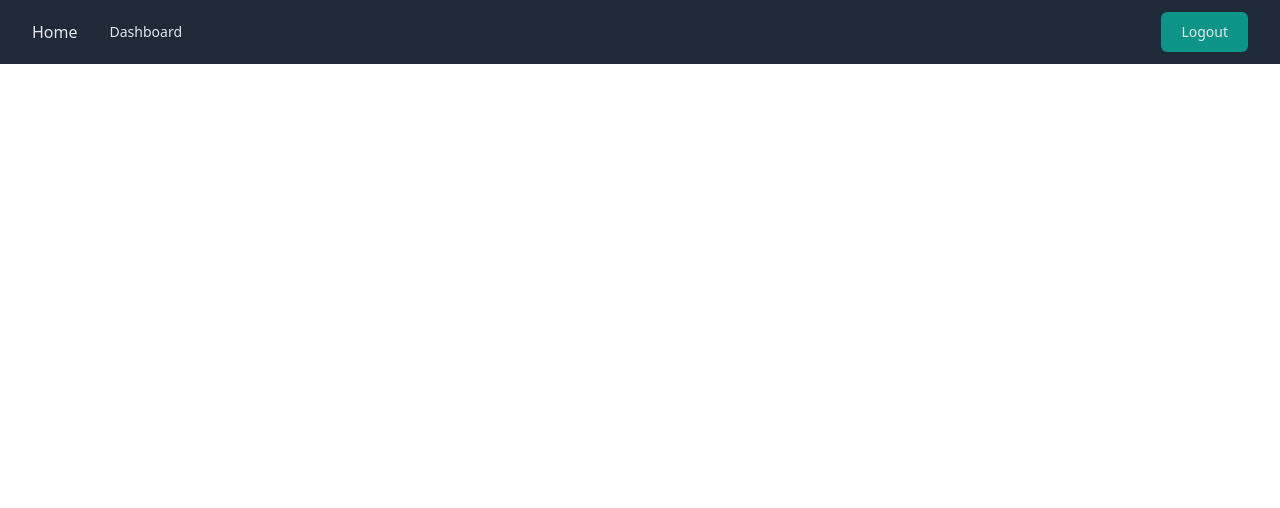
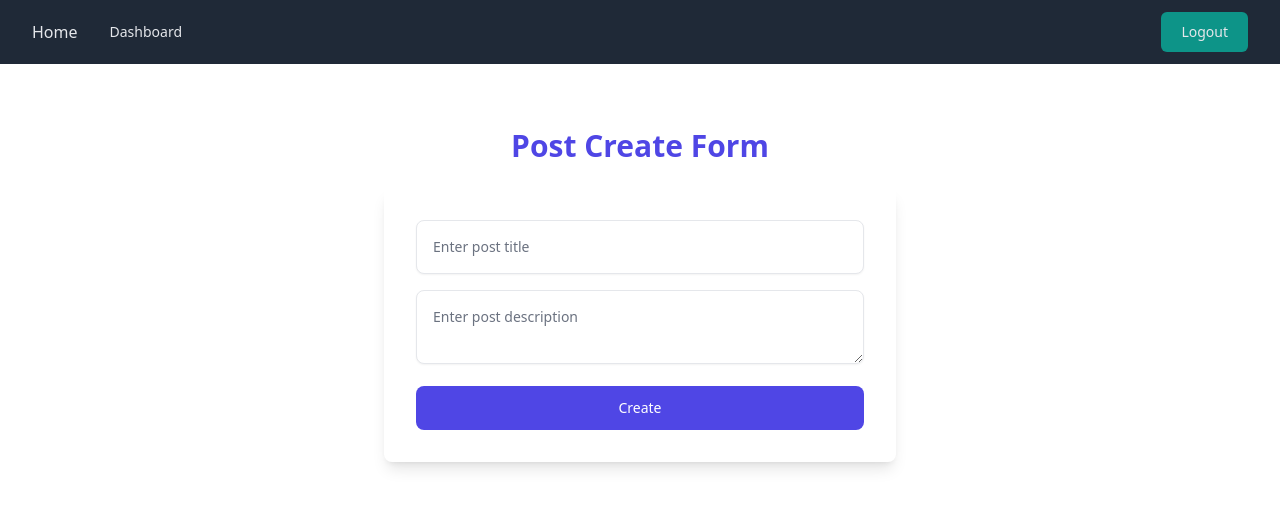
Before and after one commit to yenaingtun-dev/Vue-SPA, a Vue app: page /post-create in a window 1280 px wide. Shown: the top 508 px of the page. Built offline with nearby package versions, Linux system fonts and the light colour scheme; sample sign-in values are in the browser's storage.

Commit message:
add post create

```diff
--- a/src/components/Dashboard.vue
+++ b/src/components/Dashboard.vue
@@ -1,7 +1,10 @@
 <template>
     <div class="mx-auto w-full px-4 py-16 sm:px-6 lg:px-8">
         <div class="mx-auto max-w-lg">
-            <h1 class="text-center text-2xl font-bold text-teal-500 mb-3 sm:text-3xl">Dashboard Posts</h1>
+            <div class="flex items-center justify-between">
+                <h1 class="text-center text-2xl font-bold text-teal-500 mb-3 sm:text-3xl">Dashboard Posts</h1>
+                <RouterLink to="/post-create" class="hover:underline">create</RouterLink>
+            </div>
             <svg v-if="loading" class="animate-spin w-10 h-8 mx-auto loading-svg" version="1.1" id="L9"
                 xmlns="http://www.w3.org/2000/svg" xmlns:xlink="http://www.w3.org/1999/xlink" x="0px" y="0px"
                 viewBox="0 0 100 100" enable-background="new 0 0 0 0" xml:space="preserve">
--- a/src/components/NavBar.vue
+++ b/src/components/NavBar.vue
@@ -21,7 +21,7 @@
                             class="block rounded-md bg-teal-600 px-5 py-2.5 cursor-pointer text-sm font-medium  transition hover:bg-teal-700">Logout</a>
                         <RouterLink v-if="!isLoggedIn"
                             class="block rounded-md bg-teal-600 px-5 py-2.5 text-sm font-medium  transition hover:bg-teal-700"
-                            to="/signIn">SignIn</RouterLink>
+                            to="/signin">SignIn</RouterLink>
                         <RouterLink v-if="!isLoggedIn"
                             class="rounded-md bg-gray-100 px-5 py-2.5 text-sm font-medium text-teal-600 transition hover:text-teal-600/75"
                             to="/register">Register</RouterLink>
--- /dev/null
+++ b/src/components/PostCreate.vue
@@ -0,0 +1,88 @@
+<template>
+    <div class="mx-auto w-full px-4 py-16 sm:px-6 lg:px-8">
+        <div class="mx-auto max-w-lg">
+            <h1 class="text-center text-2xl font-bold text-indigo-600 sm:text-3xl">Post Create Form</h1>
+            <form @submit.prevent="postCreate" action="#"
+                class="mb-0 mt-6 space-y-4 rounded-lg p-4 shadow-lg sm:p-6 lg:p-8">
+                <div v-if="networkError" class="rounded border-s-4 border-red-500 bg-red-50 p-4 mt-4">
+                    <strong class="text-sm font-medium text-red-800"> {{ networkError }} </strong>
+                </div>
+                <div v-if="message" class="rounded border-s-4 border-red-500 bg-red-50 p-4 mt-4">
+                    <strong class="text-sm font-medium text-red-800"> {{ message }} </strong>
+                </div>
+                <div class="relative">
+                    <input v-model="post.title" type="text"
+                        class="w-full rounded-lg border-gray-200 p-4 pe-12 text-sm shadow-sm"
+                        :class="{ 'border-red-500': errors?.title }" placeholder="Enter post title" />
+                    <div v-if="errors?.title">
+                        <strong class="text-sm font-medium text-red-800"> {{ errors?.title[0] }} </strong>
+                    </div>
+                </div>
+                <div class="relative">
+                    <textarea v-model="post.description" type="text"
+                        class="w-full rounded-lg border-gray-200 p-4 pe-12 text-sm shadow-sm"
+                        :class="{ 'border-red-500': errors?.description }" placeholder="Enter post description" />
+                    <div v-if="errors?.description">
+                        <strong class="text-sm font-medium text-red-800"> {{ errors?.description[0] }} </strong>
+                    </div>
+                </div>
+                <button type="submit"
+                    class="block w-full rounded-lg bg-indigo-600 px-5 py-3 text-sm font-medium text-white"
+                    :disabled="loading">
+                    <svg v-if="loading" class="animate-spin w-10 h-8 mx-auto loading-svg" version="1.1" id="L9"
+                        xmlns="http://www.w3.org/2000/svg" xmlns:xlink="http://www.w3.org/1999/xlink" x="0px" y="0px"
+                        viewBox="0 0 100 100" enable-background="new 0 0 0 0" xml:space="preserve">
+                        <path fill="#fff"
+                            d="M73,50c0-12.7-10.3-23-23-23S27,37.3,27,50 M30.9,50c0-10.5,8.5-19.1,19.1-19.1S69.1,39.5,69.1,50">
+                        </path>
+                    </svg>
+                    <span v-if="!loading">Create</span>
+                </button>
+            </form>
+        </div>
+    </div>
+</template>
+
+<script>
+import axios from 'axios';
+export default {
+    data() {
+        return {
+            post: {
+                title: '',
+                description: ''
+            },
+            loading: false,
+            token: localStorage.getItem('bearerToken'),
+            errors: {}
+        }
+    },
+    methods: {
+        async postCreate() {
+            this.loading = true;
+            try {
+                const config = {
+                    headers: { Authorization: `Bearer ${this.token}`, proxy: false }
+                };
+                let response = await axios.post(`http://127.0.0.1:8000/api/posts`, {
+                    title: this.post.title,
+                    description: this.post.description,
+                }, config);
+                this.success = response.data.message;
+                this.post.title = '';
+                this.post.description = '';
+                this.errors.message = '';
+                this.$router.push('/dashboard')
+            } catch (e) {
+                if (typeof e.response !== 'undefined') {
+                    this.errors = e.response.data.message;
+                } else {
+                    this.networkError = e.message;
+                }
+            } finally {
+                this.loading = false;
+            }
+        }
+    },
+};
+</script>
--- a/src/router/index.js
+++ b/src/router/index.js
@@ -45,7 +45,15 @@ const routes = [
     component: function () {
       return import('../views/DashboardView.vue')
     }
-  }
+  },
+  {
+    path: '/post-create',
+    name: 'postCreate',
+    beforeEnter: auth,
+    component: function () {
+      return import('../views/PostCreateView.vue')
+    }
+  },
 ]
 
 const router = createRouter({
--- /dev/null
+++ b/src/views/PostCreateView.vue
@@ -0,0 +1,7 @@
+<script setup>
+import PostCreate from '@/components/PostCreate.vue';
+</script>
+
+<template>
+    <PostCreate></PostCreate>
+</template>
```
